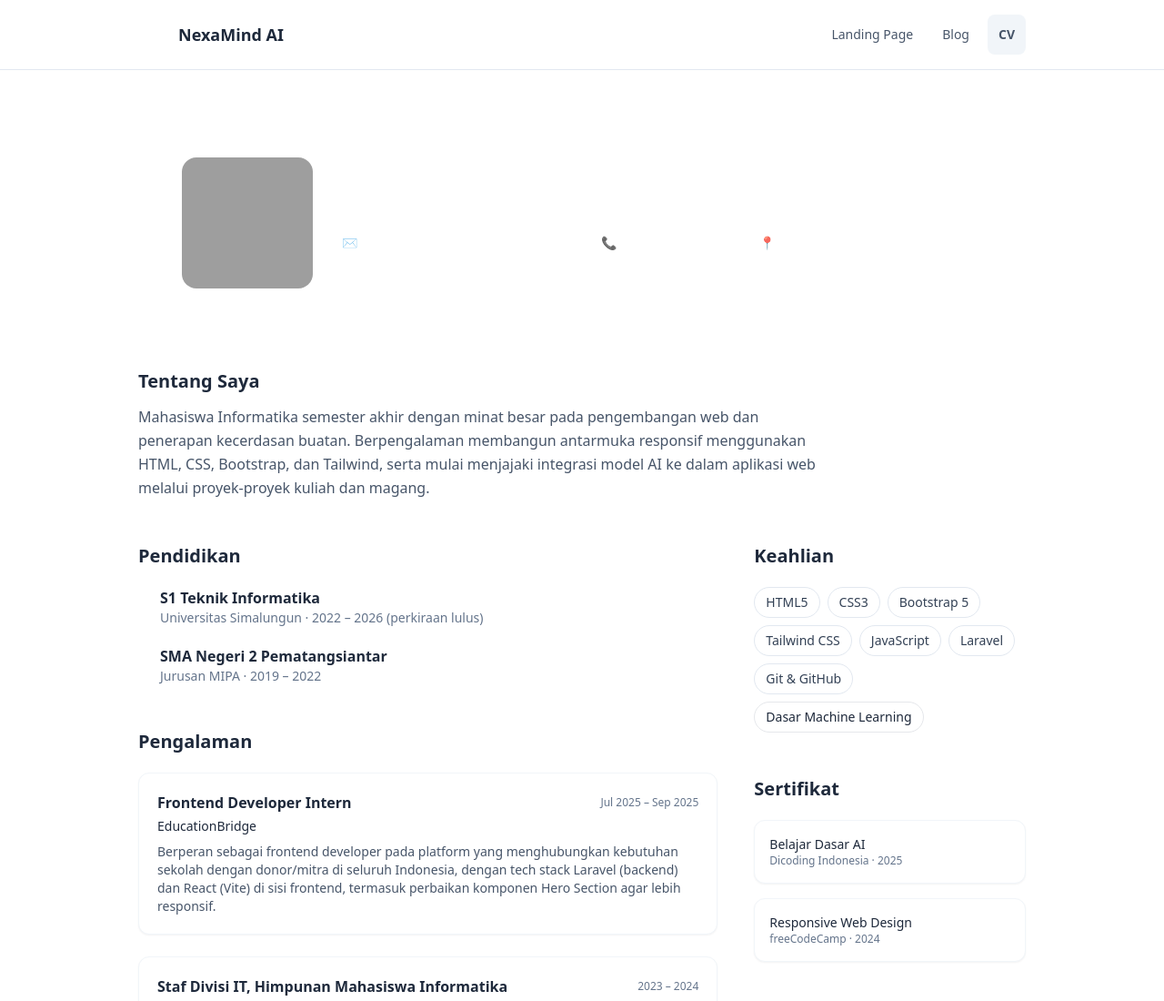
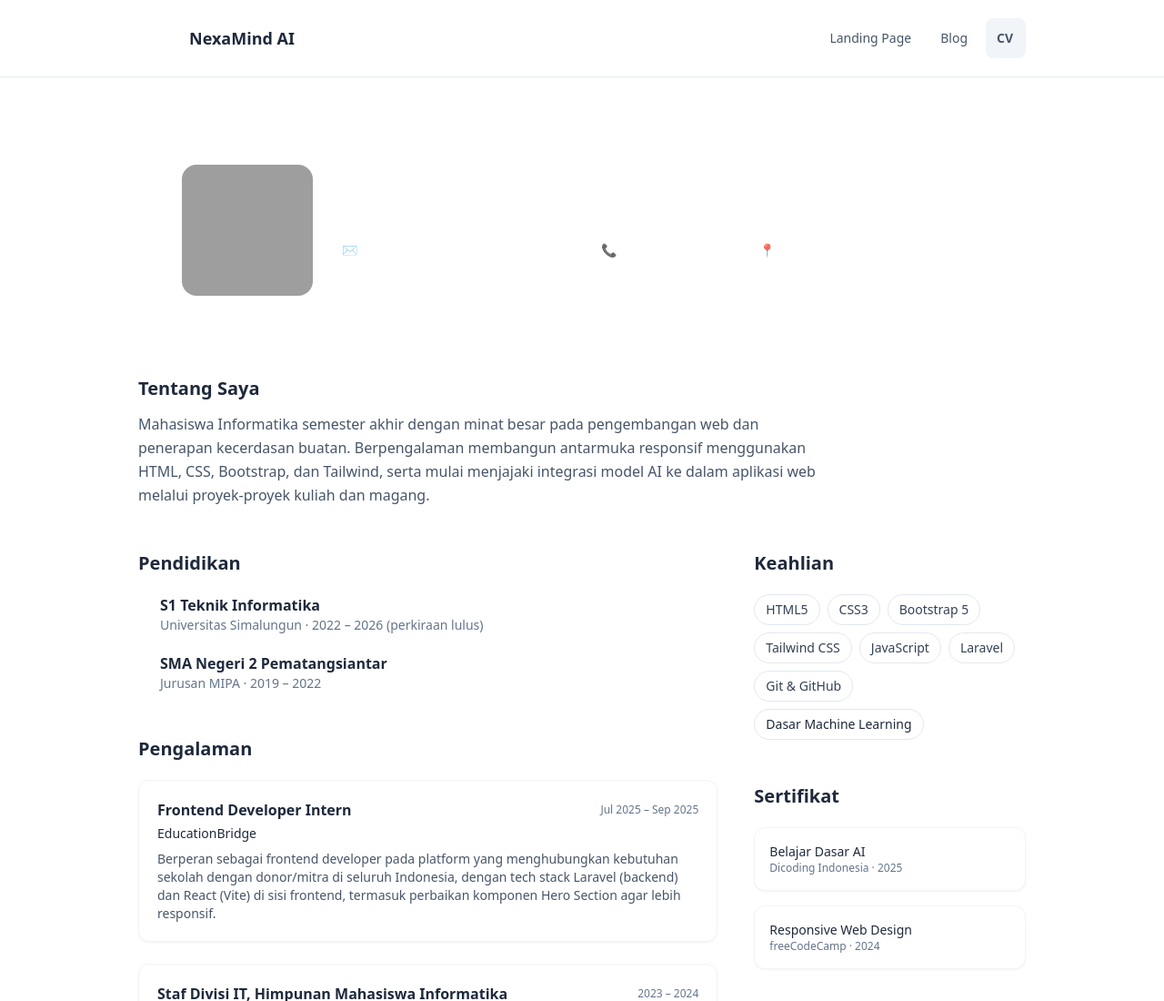
Before and after one commit to panjieyna/ifs24044-pabwe-p2, a plain HTML site: page cv.html in a window 1280 px wide. Shown: the top 1100 px of the page at 91% size. Drawn offline with nearby package versions, Linux system fonts and the light colour scheme; grey boxes are pictures that could not be loaded.

Commit message:
ya for 100

```diff
--- a/cv.html
+++ b/cv.html
@@ -26,6 +26,16 @@
 
   body { font-family: var(--font-body); }
   h1, h2, h3, .brand-font { font-family: var(--font-heading); }
+  /* Touch target ≥ 44×44px (tidak bergantung proses Tailwind CDN) */
+  .nav-touch {
+    display: inline-flex;
+    align-items: center;
+    min-height: 44px;
+    min-width: 44px;
+    padding: 8px 12px;
+    border-radius: 8px;
+    box-sizing: border-box;
+  }
 </style>
 </head>
 <body class="bg-nx-bg text-slate-800">
@@ -33,14 +43,14 @@
   <!-- ============ NAVBAR ============ -->
   <nav class="sticky top-0 z-50 bg-white/90 backdrop-blur border-b border-slate-200">
     <div class="max-w-5xl mx-auto px-6 py-4 flex items-center justify-between">
-      <a href="index.html" class="brand-font inline-flex items-center gap-2 font-bold text-lg text-nx-navy min-h-11 py-1">
+      <a href="index.html" class="brand-font nav-touch gap-2 font-bold text-lg text-nx-navy">
         <span class="w-9 h-9 rounded-lg bg-gradient-to-br from-nx-navy to-nx-mint text-white flex items-center justify-center shrink-0">N</span>
         NexaMind AI
       </a>
       <div class="flex items-center gap-2 text-sm font-medium text-slate-600">
-        <a href="index.html" class="inline-flex items-center min-h-11 px-3 py-2 rounded-lg hover:text-nx-navy hover:bg-slate-100 transition">Landing Page</a>
-        <a href="blog.html" class="inline-flex items-center min-h-11 px-3 py-2 rounded-lg hover:text-nx-navy hover:bg-slate-100 transition">Blog</a>
-        <a href="cv.html" class="inline-flex items-center min-h-11 px-3 py-2 rounded-lg text-nx-navy font-semibold bg-slate-100">CV</a>
+        <a href="index.html" class="nav-touch hover:text-nx-navy hover:bg-slate-100 transition">Landing Page</a>
+        <a href="blog.html" class="nav-touch hover:text-nx-navy hover:bg-slate-100 transition">Blog</a>
+        <a href="cv.html" class="nav-touch text-nx-navy font-semibold bg-slate-100">CV</a>
       </div>
     </div>
   </nav>
@@ -52,7 +62,7 @@
       <img src="https://images.unsplash.com/photo-1607346256330-dee7af15f7c5?q=80&w=300&h=300&fit=crop&auto=format"
            alt="Foto profil mahasiswa"
            class="w-32 h-32 md:w-36 md:h-36 rounded-2xl object-cover ring-4 ring-white/10 shrink-0"
-           width="300" height="300" loading="lazy" decoding="async" />
+           width="300" height="300" decoding="async" fetchpriority="high" />
 
       <div class="text-center md:text-left">
         <h1 class="text-3xl md:text-4xl font-bold mb-1">Ahmad Fauzan Ramadhan</h1>
```
